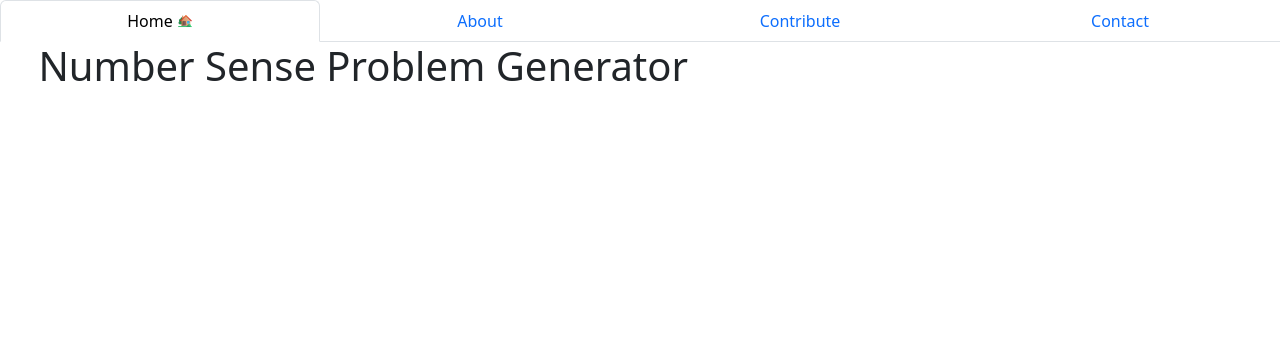
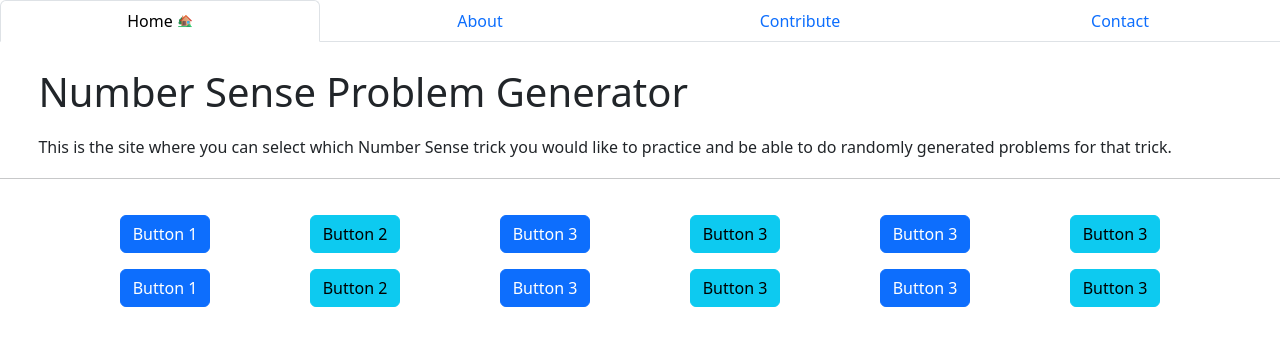
Before and after one commit to 5txvn/Number-Sense-Problem-Generator, a plain HTML site: page practice.html in a window 1280 px wide. Drawn offline with nearby package versions, Linux system fonts and the light colour scheme.

Commit message:
hit the griddy

```diff
--- /dev/null
+++ b/css/practice.css
@@ -0,0 +1,15 @@
+.btn {
+    margin-top: 10%;
+}
+.container {
+    text-align: center;
+}
+p {
+    margin-left: 3%;
+    margin-right: 3%;
+    margin-top: 1.5%;
+}
+hr {
+    margin-top: 1.5%;
+    margin-bottom: 1.5%;
+}
--- a/practice.html
+++ b/practice.html
@@ -4,7 +4,6 @@
     <meta charset="UTF-8">
     <meta name="viewport" content="width=device-width, initial-scale=1.0">
     <title>Number Sense Problem Generator</title>
-    <link rel="stylesheet" href="css/global.css">
     <!-- import mathjax lib -->
     <script src="https://polyfill.io/v3/polyfill.min.js?features=es6"></script>
     <script id="MathJax-script" async src="https://cdn.jsdelivr.net/npm/mathjax@3/es5/tex-mml-chtml.js"></script>
@@ -31,6 +30,51 @@
         </li>
       </ul>
       <h1>Number Sense Problem Generator</h1>
+      <p>This is the site where you can select which Number Sense trick you would like to practice and be able to do randomly generated problems for that trick.</p>
+      <hr>
+      <div class="container">
+        <div class="row">
+          <div class="col-md-2">
+            <button type="button" class="btn btn-primary">Button 1</button>
+          </div>
+          <div class="col-md-2">
+            <button type="button" class="btn btn-info">Button 2</button>
+          </div>
+          <div class="col-md-2">
+            <button type="button" class="btn btn-primary">Button 3</button>
+          </div>
+          <div class="col-md-2">
+            <button type="button" class="btn btn-info">Button 3</button>
+          </div>
+          <div class="col-md-2">
+            <button type="button" class="btn btn-primary">Button 3</button>
+          </div>
+          <div class="col-md-2">
+            <button type="button" class="btn btn-info">Button 3</button>
+          </div>
+          <div class="col-md-2">
+            <button type="button" class="btn btn-primary">Button 1</button>
+          </div>
+          <div class="col-md-2">
+            <button type="button" class="btn btn-info">Button 2</button>
+          </div>
+          <div class="col-md-2">
+            <button type="button" class="btn btn-primary">Button 3</button>
+          </div>
+          <div class="col-md-2">
+            <button type="button" class="btn btn-info">Button 3</button>
+          </div>
+          <div class="col-md-2">
+            <button type="button" class="btn btn-primary">Button 3</button>
+          </div>
+          <div class="col-md-2">
+            <button type="button" class="btn btn-info">Button 3</button>
+          </div>
+        </div>
+      </div>
 </body>
 </html>
+<!-- import all the custom scripts -->
+<link rel="stylesheet" href="css/practice.css">
+<link rel="stylesheet" href="css/global.css">
 <script src="/js/practice.js"></script>
```
Also changed, not shown: index.html (+2 -0 lines).
